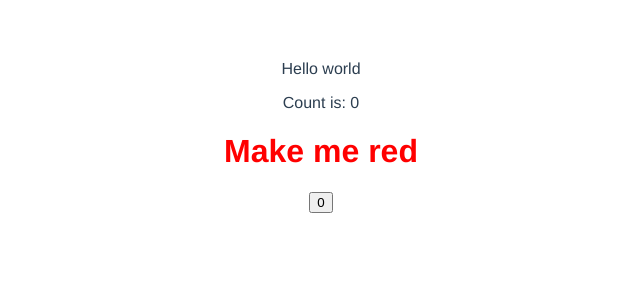
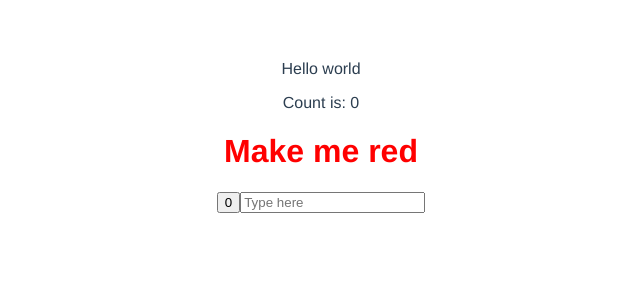
Before and after one commit to hayhyang/vue-tutorial, a Vue app: page / in a window 1280 px wide. Shown: the top 300 px of the page, without its empty margins (319-959 px from the left). Built offline with nearby package versions, Linux system fonts and the light colour scheme.

Commit message:
5. Form Bindings

```diff
--- a/src/App.vue
+++ b/src/App.vue
@@ -3,6 +3,8 @@
   <p>Count is: {{counter.count}}</p>
   <h1 :class="titleClass">Make me red</h1>
   <button @click="increment">{{counter.count}}</button>
+  <input v-model="text" placeholder="Type here" />
+  <p>{{text}}</p>
 </template>
 
 <script>
@@ -13,13 +15,14 @@
       counter: {
         count: 0
       },
-      titleClass: 'title'
+      titleClass: 'title',
+      text: ''
     }
   },
   methods: {
     increment() {
       this.counter.count++
-    }
+    },
   }
 }
 </script>
```
